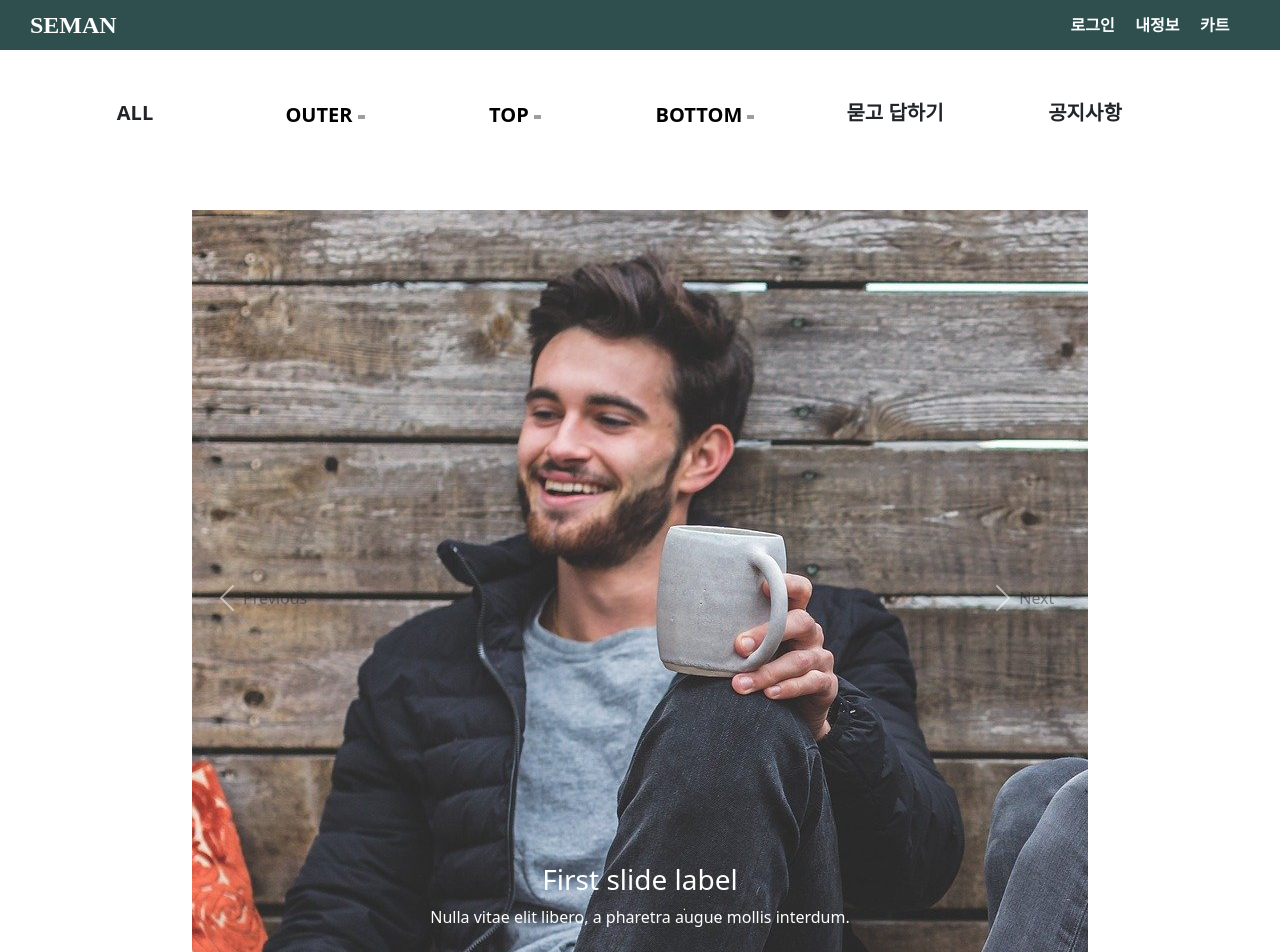
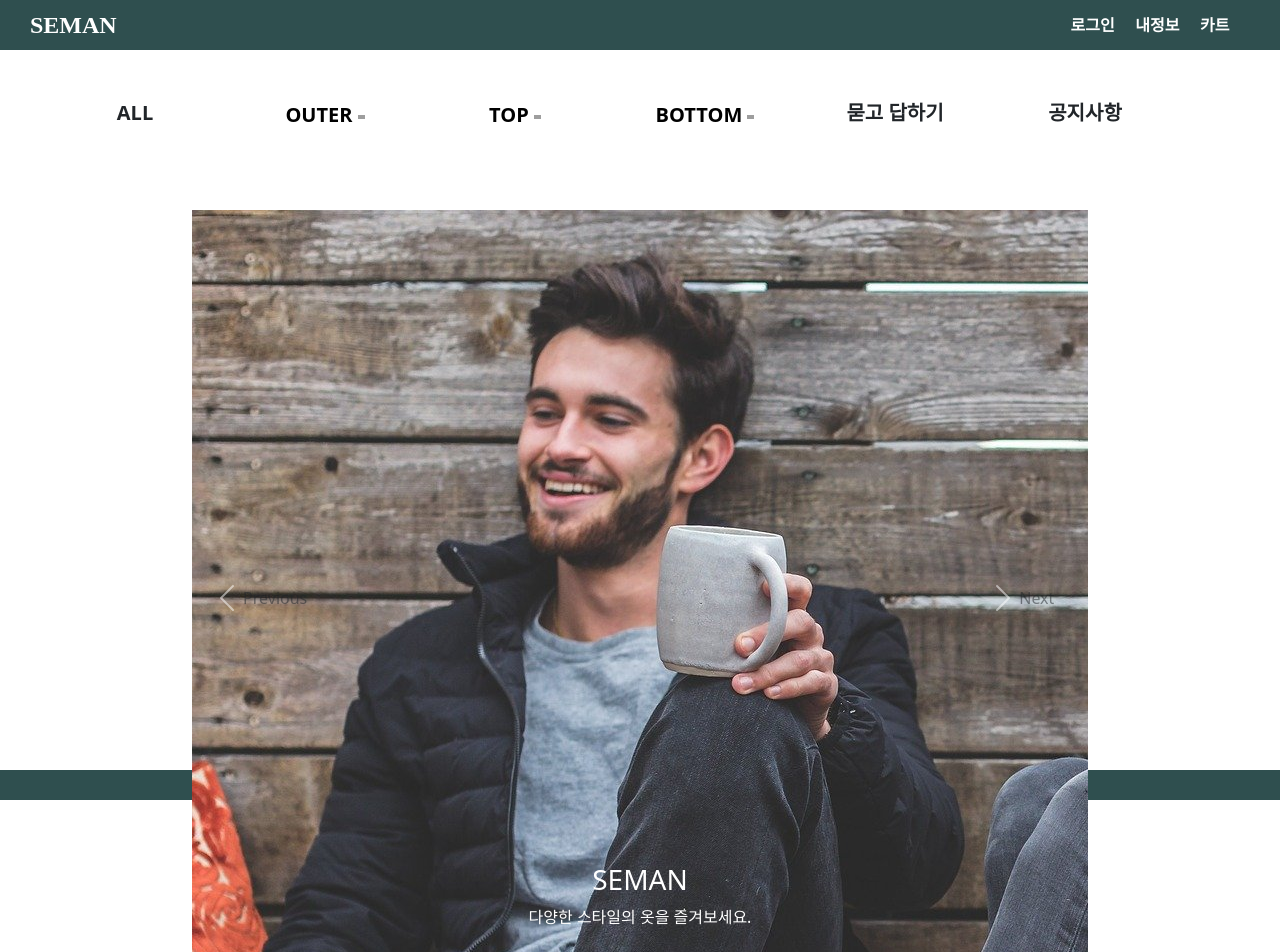
Before and after one commit to hyeonggeun2/Project3, a React (Create React App) app in the folder seman/: page / in a window 1280 px wide. Shown: the top 952 px of the page. Built offline with nearby package versions, Linux system fonts and the light colour scheme; grey boxes are pictures that could not be loaded.

Commit message:
css, 주소 수정

```diff
--- a/seman/src/components/Carousel/Carousel.js
+++ b/seman/src/components/Carousel/Carousel.js
@@ -12,8 +12,8 @@ function MyCarousel(){
           alt="First slide"
         />
         <Carousel.Caption>
-          <h3>First slide label</h3>
-          <p>Nulla vitae elit libero, a pharetra augue mollis interdum.</p>
+          <h3>SEMAN</h3>
+          <p>다양한 스타일의 옷을 즐겨보세요.</p>
         </Carousel.Caption>
       </Carousel.Item>
       <Carousel.Item>
@@ -24,8 +24,8 @@ function MyCarousel(){
         />
 
         <Carousel.Caption>
-          <h3>Second slide label</h3>
-          <p>Lorem ipsum dolor sit amet, consectetur adipiscing elit.</p>
+          <h3>SEMAN</h3>
+          <p>다양한 스타일의 옷을 즐겨보세요.</p>
         </Carousel.Caption>
       </Carousel.Item>
       <Carousel.Item>
@@ -36,8 +36,8 @@ function MyCarousel(){
         />
 
         <Carousel.Caption>
-          <h3>Third slide label</h3>
-          <p>Praesent commodo cursus magna, vel scelerisque nisl consectetur.</p>
+          <h3>SEMAN</h3>
+          <p>다양한 스타일의 옷을 즐겨보세요.</p>
         </Carousel.Caption>
       </Carousel.Item>
     </Carousel>
--- a/seman/src/components/Footer/Footer.css
+++ b/seman/src/components/Footer/Footer.css
@@ -7,6 +7,7 @@
   color:white;
   font-size:12px;
   line-height: 30px;
+  position: fixed;
 }
 
 .footer p{
--- a/seman/src/components/Nav/Nav.js
+++ b/seman/src/components/Nav/Nav.js
@@ -8,7 +8,7 @@ function Nav(){
         <a className="nav_title" href="/">SEMAN</a>
         <div className="nav_bar">
           <a className="login navs" href="/login">로그인</a>
-          <a className="info navs" href="/info">내정보</a>
+          <a className="info navs" href="/myinfo">내정보</a>
           <a className="cart navs" href="/cart">카트</a>
         </div>
       </nav>
```
